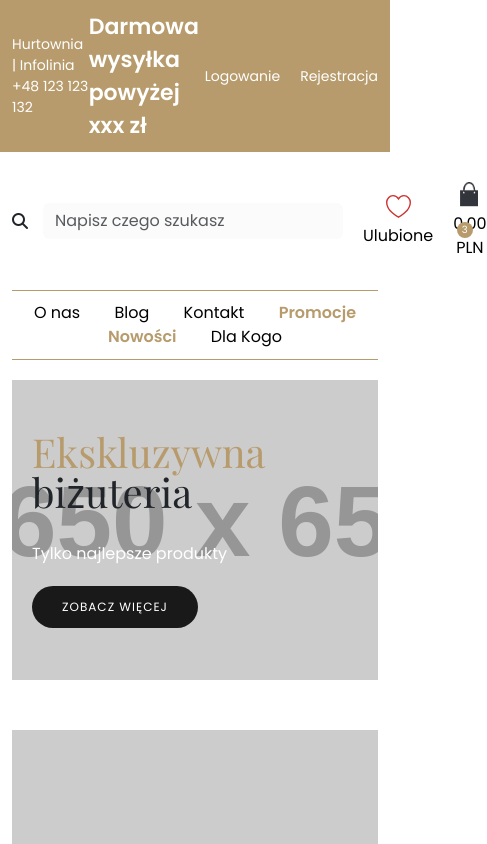
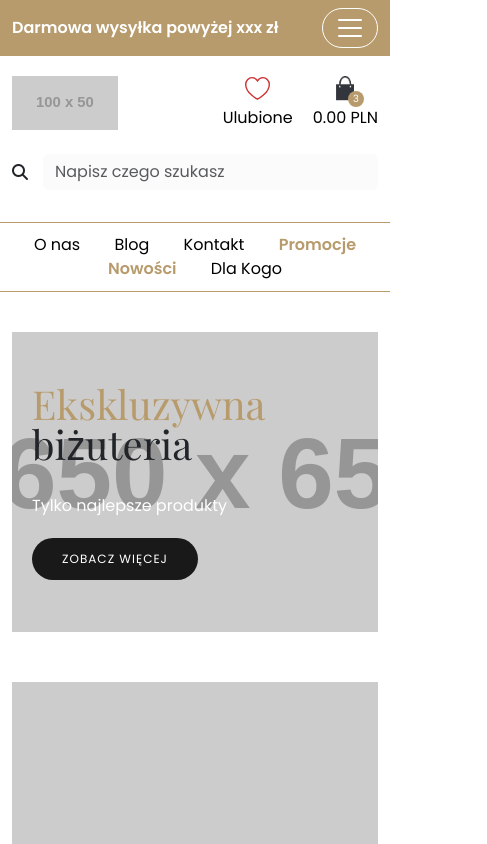
Before and after one commit to KamilZajac/exelence-ui, a website built with Vite: page src/index.html in a window 390 px wide. Shown: the top 844 px of the page, 487 px wide, since content can reach past the window. Built offline with nearby package versions, Linux system fonts and the light colour scheme; placeholder pictures from the web are drawn by us; a web font is replaced by a local one.

Commit message:
Refactor header, make it responsive, implement bootstrap nav

```diff
--- a/src/index.html
+++ b/src/index.html
@@ -16,34 +16,54 @@
             crossorigin="anonymous"
             referrerpolicy="no-referrer"
         />
+        <script src="https://cdnjs.cloudflare.com/ajax/libs/jquery/3.7.1/jquery.min.js" integrity="sha512-v2CJ7UaYy4JwqLDIrZUI/4hqeoQieOmAZNXBeQyjo21dadnwR+8ZaIJVT8EE2iyI61OV8e6M8PP2/4hpQINQ/g==" crossorigin="anonymous" referrerpolicy="no-referrer"></script>
         <title>Jewelery</title>
     </head>
     <body>
         <header>
-            <div class="top-bar">
+            <nav class="navbar navbar-expand-lg bg-secondary">
                 <div class="container">
-                    <div class="col-12">
-                        <div class="top-bar-content">
-                            <div>
+                    <div class="d-none d-lg-block">
                         <a href="#">Hurtownia</a> | Infolinia
                         <a href="tel:+">+48 123 123 132</a>
                     </div>
                     <div class="cta-title">
                         Darmowa wysyłka powyżej xxx zł
                     </div>
-                            <div class="login-wrapper">
-                                <a href="">Logowanie</a>
-                                <a href="">Rejestracja</a>
+                    <button
+                        class="navbar-toggler ms-auto"
+                        type="button"
+                        data-bs-toggle="collapse"
+                        data-bs-target="#navbarSupportedContent"
+                        aria-controls="navbarSupportedContent"
+                        aria-expanded="false"
+                        aria-label="Toggle navigation"
+                    >
+                        <span class="navbar-toggler-icon"></span>
+                    </button>
+                    <div
+                        class="collapse navbar-collapse"
+                        id="navbarSupportedContent"
+                    >
+                        <div class="d-block d-lg-none mb-2">
+                            <a href="#">Hurtownia</a> | Infolinia
+                            <a href="tel:+">+48 123 123 132</a>
+                        </div>
+                        <ul class="navbar-nav mb-2 mb-lg-0">
+                            <li class="nav-item">
+                                <a class="nav-link" href="#"><i class="fa-solid fa-user me-1"></i> Logowanie</a>
+                            </li>
+                            <li class="nav-item">
+                                <a class="nav-link" href="#"><i class="fa-solid fa-user-plus"></i> Rejestracja</a>
+                            </li>
+                        </ul>
                     </div>
                 </div>
-                    </div>
-                </div>
-            </div>
-
-            <div class="container">
-                <div class="row">
-                    <div class="col-12">
-                        <div class="header-central">
+            </nav>
+            <div class="container header-main">
+                <div class="row gy-4">
+                    <div class="col-lg-4 order-3 order-lg-1">
+                        <div class="col-content-wrapper">
                             <div class="search-box">
                                 <i class="fa-solid fa-magnifying-glass"></i>
                                 <input
@@ -53,15 +73,18 @@
                                     placeholder="Napisz czego szukasz"
                                 />
                             </div>
-
-                            <div class="logo">
+                        </div>
+                    </div>
+                    <div class="col-4 col-lg-4 order-2">
+                        <div class="col-content-wrapper logo-wrapper">
                             <img
                                 src="https://via.placeholder.com/100x50"
                                 alt="Logo"
                             />
                         </div>
-
-                            <div class="header-links">
+                    </div>
+                    <div class="col-8 col-lg-4 order-2 order-lg-3">
+                        <div class="col-content-wrapper header-links">
                             <a href="#">
                                 <svg
                                     xmlns="http://www.w3.org/2000/svg"
@@ -69,10 +92,7 @@
                                     height="33.071"
                                     viewBox="0 0 35.865 33.071"
                                 >
-                                        <g
-                                            id="heart"
-                                            transform="translate(1 1)"
-                                        >
+                                    <g id="heart" transform="translate(1 1)">
                                         <path
                                             id="Path_1"
                                             data-name="Path 1"
@@ -95,8 +115,8 @@
                         </div>
                     </div>
                 </div>
-
-                    <div class="col-12">
+                <div class="row">
+                    <div class="col-12"></div>
                     <nav class="menu-container">
                         <a href="#">O nas</a>
                         <a href="#">Blog</a>
@@ -105,7 +125,6 @@
                         <a href="#" class="special">Nowości</a>
                         <a href="#">Dla Kogo</a>
                     </nav>
-                    </div>
                 </div>
             </div>
         </header>
@@ -901,12 +920,14 @@
 
                         <div class="social-media">
                             <div class="mb-2">Śledz nas!</div>
+                            <div class="d-flex gap-2">
                                 <a href=""
                                     ><i class="fa-brands fa-facebook-f"></i
                                 ></a>
                                 <a href=""
                                     ><i class="fa-brands fa-instagram"></i
                                 ></a>
+                            </div>
                         </div>
                     </div>
                     <div class="col-md-6 col-lg-2">
--- a/src/scss/partials/_header.scss
+++ b/src/scss/partials/_header.scss
@@ -1,11 +1,30 @@
 header {
-    .top-bar {
+    .navbar {
         margin-bottom: 20px;
-        background-color: $secondary;
         color: white;
+
+        .container {
+            justify-content: space-between;
+            align-items: center;
+            row-gap: 20px;
+        }
+
+        .navbar-collapse {
+            align-items: center;
+        }
+
+        .navbar-toggler {
+            border-color: white;
+        }
 
         a {
             color: white;
+        }
+
+        @include media-breakpoint-up(lg) {
+            .navbar-collapse {
+                flex: unset;
+            }
         }
     }
 
@@ -20,6 +39,14 @@ header {
     .cta-title {
         font-size: 1.375rem;
         font-weight: 600;
+
+        @include media-breakpoint-down(sm) {
+            font-size: 1rem;
+        }
+
+        @media screen and (max-width: 380px) {
+            font-size: 0.75rem;
+        }
     }
 
     .login-wrapper {
@@ -27,17 +54,14 @@ header {
         gap: 20px;
     }
 
-    .header-central {
-        display: flex;
-        justify-content: space-between;
-        align-items: center;
-        padding: 10px 0;
+    .header-main {
         margin-bottom: 20px;
 
         .search-box {
             display: flex;
             align-items: center;
             gap: 15px;
+            width: 100%;
 
             img {
                 width: 20px;
@@ -46,17 +70,23 @@ header {
 
             input {
                 border: none;
-                width: 300px;
+                // width: 300px;
             }
         }
 
-        .logo img {
-            width: 100%;
-            max-width: 130px;
+        .logo-wrapper {
+            img {
+                width: 100%;
+                max-width: 130px;
+            }
+
+            @include media-breakpoint-up(lg) {
+                justify-content: center;
+            }
         }
 
         .header-links {
-            display: flex;
+            justify-content: flex-end;
             align-items: center;
 
             a {
@@ -84,7 +114,7 @@ header {
             position: relative;
 
             .cart-quantity {
-                bottom: 22px;
+                top: 15px;
                 right: 14px;
                 position: absolute;
                 width: 16px;
--- a/src/scss/partials/_utilities.scss
+++ b/src/scss/partials/_utilities.scss
@@ -1,3 +1,9 @@
 .ff-secondary {
     font-family: $font-family-second;
 }
+
+.col-content-wrapper {
+    display: flex;
+    height: 100%;
+    width: 100%;
+}
--- a/src/scss/partials/_variables.scss
+++ b/src/scss/partials/_variables.scss
@@ -69,3 +69,6 @@ $btn-font-size: 0.75rem;
 $btn-padding-y: 12px;
 $btn-padding-x: 30px;
 $btn-border-width: 0;
+
+$navbar-light-icon-color: white;
+$navbar-dark-icon-color: white;
```
Also changed, not shown: src/scss/partials/_components.scss (line endings or trailing spaces). Lines whose indentation alone changed are shown as unchanged.
